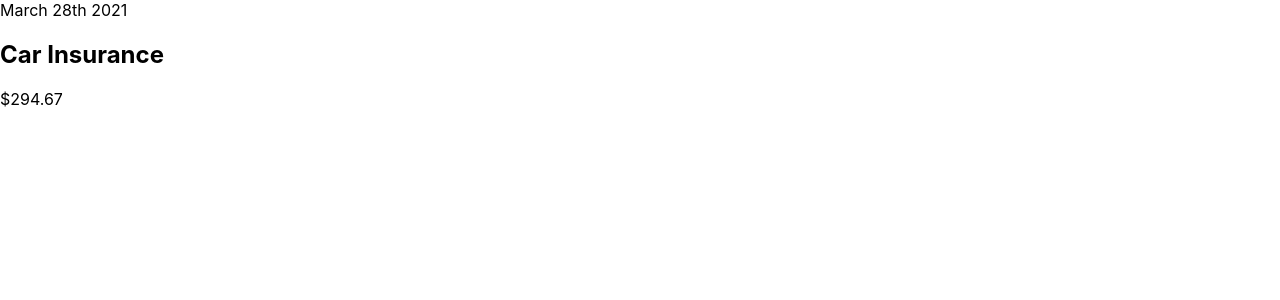
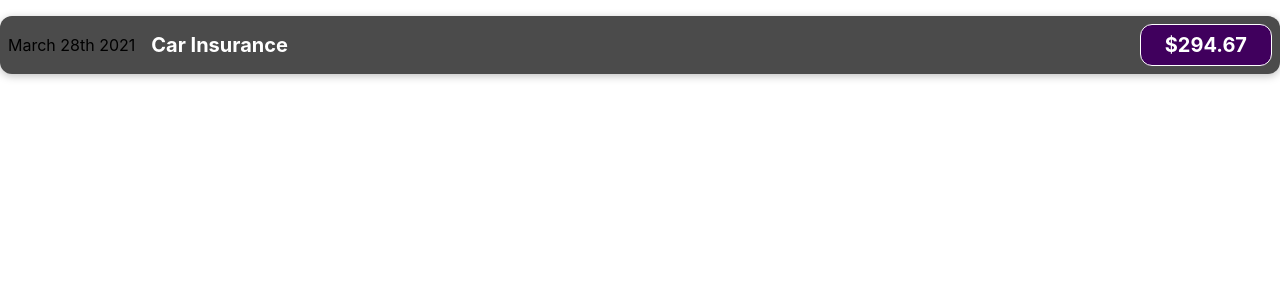
Before and after one commit to LucaVitullo/first-react-project, a React (Create React App) app in the folder my-app/: page / in a window 1280 px wide. Shown: the top 300 px of the page. Built offline with nearby package versions, Linux system fonts and the light colour scheme.

Commit message:
add Classname on component

```diff
--- a/my-app/src/components/ExpenseItem.js
+++ b/my-app/src/components/ExpenseItem.js
@@ -1,11 +1,15 @@
+import './ExpenseItem.css';
+
 function ExpenseItem() {
-    return <div>
-        <div>March 28th 2021</div>
-        <div>
-            <h2>Car Insurance</h2>
-            <div>$294.67</div>
+    return (
+        <div className="expense-item">
+            <div>March 28th 2021</div>
+            <div className="expense-item__description">
+                <h2>Car Insurance</h2>
+                <div className="expense-item__price">$294.67</div>
+            </div>
         </div>
-    </div>
+    )
 }
 
 export default ExpenseItem;
```
